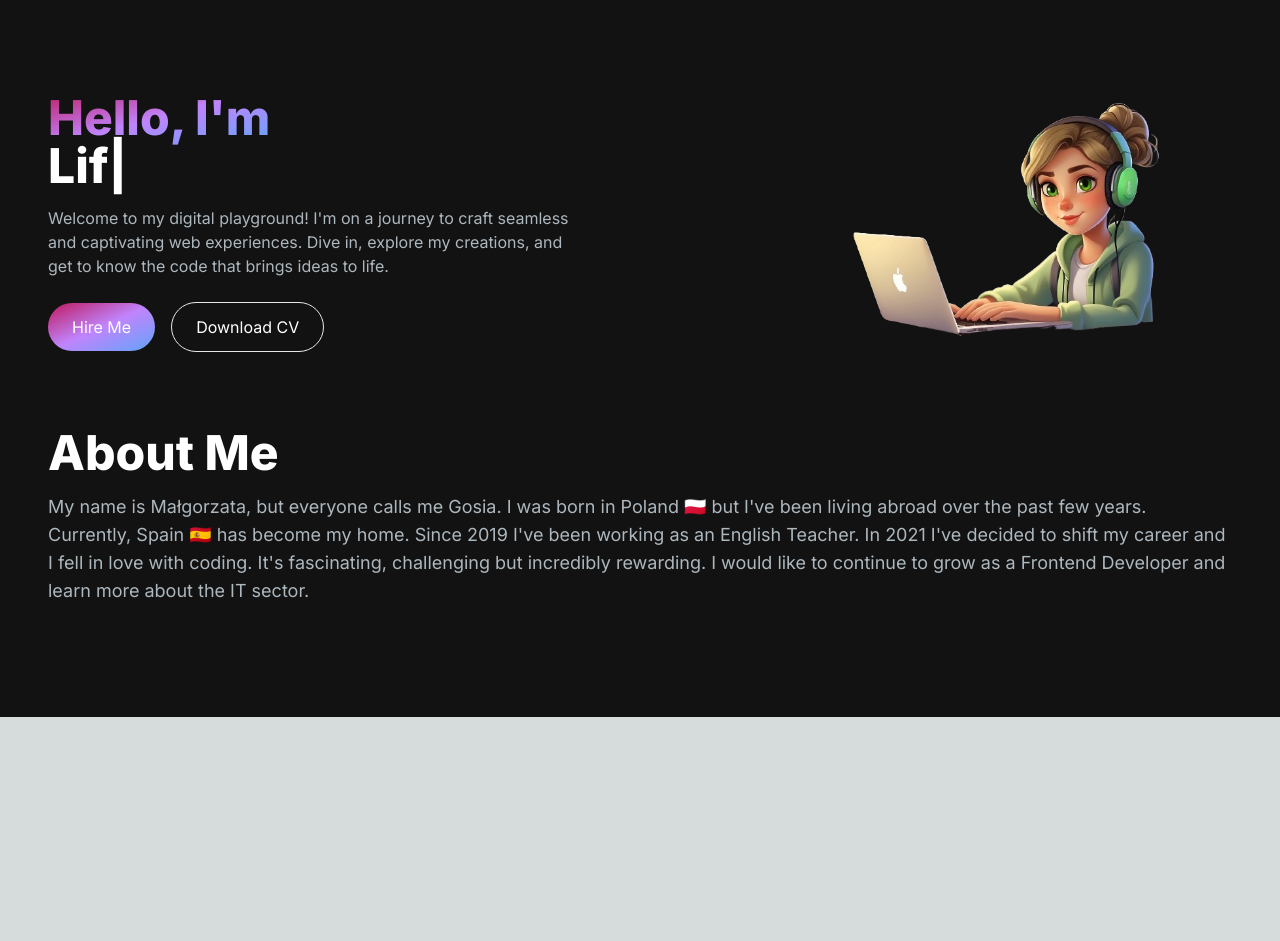
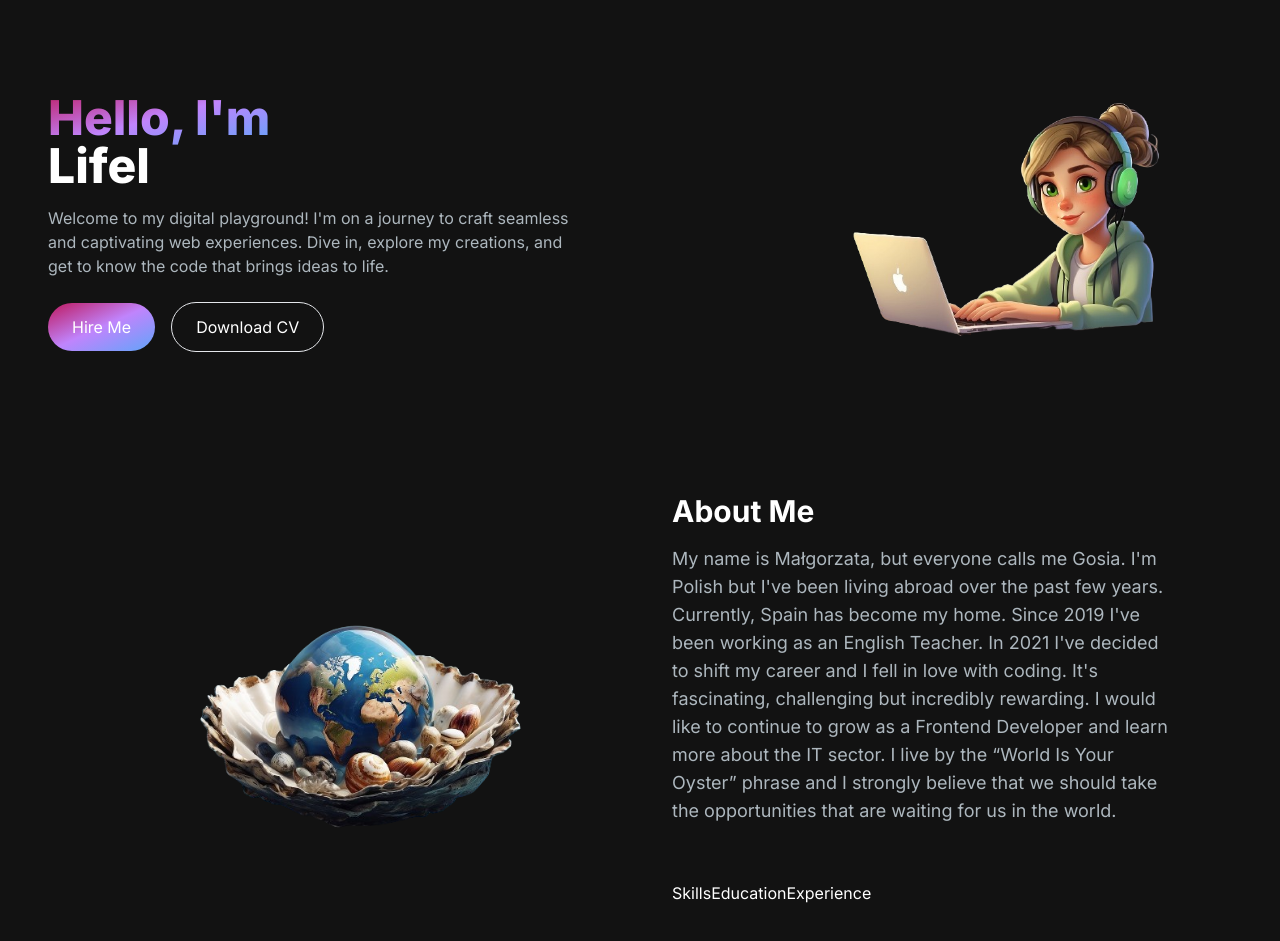
Before and after one commit to gosiast/NextJs-portfolio, a Next.js app: page / in a window 1280 px wide. Shown: the part 83-1024 px from the top of the page. Before the commit the page ends 800 px from the top, so only its background shows below. Built offline with nearby package versions, Linux system fonts and the light colour scheme.

Commit message:
fixed About Me section and added three columns with skills, experience and education

```diff
--- a/app/components/AboutSection.jsx
+++ b/app/components/AboutSection.jsx
@@ -1,16 +1,37 @@
 import React from "react";
+import Image from "next/image";
 
 const AboutSection = () => {
-    return (
-<section className="text-white">
-<div>
-    <h2 className="text-white mb-4 text-xl sm:text:5xl lg:text-5xl font-extrabold">About Me</h2>
-    <p className="text-[#ADB7BE] text-base sm:text-lg lg:text-l mb-6">My name is Małgorzata, but everyone calls me Gosia. I was born in Poland 🇵🇱 but I've been living abroad over the past few years.
-        Currently, Spain 🇪🇸 has become my home. Since 2019 I've been working as an English Teacher. In 2021 I've decided to shift my career and I fell in love with coding.
-        It's fascinating, challenging but incredibly rewarding. I would like to continue to grow as a Frontend Developer and learn more about the IT sector.</p>
-    </div>
+  return (
+    <section className="text-white">
+      <div className="md:grid md:grid-cols-2 gap-8 items-center py-8 px-4 xl:gap-16 sm:py-16 xl:px-16">
+        <Image
+          src="/images/oyster_image.png"
+          alt="image of an oyster with the world instead of the pearl"
+          width={500}
+          height={500}
+        />
+        <div className="mt-4 md:mt-0 text-left flex flex-col h-full">
+          <h2 className="text-white font-bold mb-4 text-xl sm:text:5xl lg:text-3xl">About Me</h2>
+          <p className="text-[#ADB7BE] text-base md:text-lg mb-6">My name is Małgorzata, but everyone calls me Gosia. I'm Polish but I've been living abroad over the past few years.
+            Currently, Spain has become my home. Since 2019 I've been working as an English Teacher. In 2021 I've decided to shift my career and I fell in love with coding.
+            It's fascinating, challenging but incredibly rewarding. I would like to continue to grow as a Frontend Developer and learn more about the IT sector.
+            I live by the “World Is Your Oyster” phrase and I strongly believe that we should take the opportunities that are waiting for us in the world.</p>
+        <div className="flex flex-row mt-8">
+<span>
+Skills
+</span>
+<span>
+    Education
+</span>
+<span>
+   Experience
+</span>
+        </div>
+        </div>
+      </div>
     </section>
-)
-}
+  );
+};
 
 export default AboutSection;
--- a/app/components/HeroSection.jsx
+++ b/app/components/HeroSection.jsx
@@ -24,8 +24,8 @@ const HeroSection = () => {
       ]}
       wrapper="span"
       speed={50}
-      width ={300}
-      height={300}
+      width ={500}
+      height={500}
       repeat={Infinity}
       priority = {true}
     />
```
Also changed, not shown: public/images/oyster_image.png (added), 1 other file (tests, documents, lock files or other folders).
